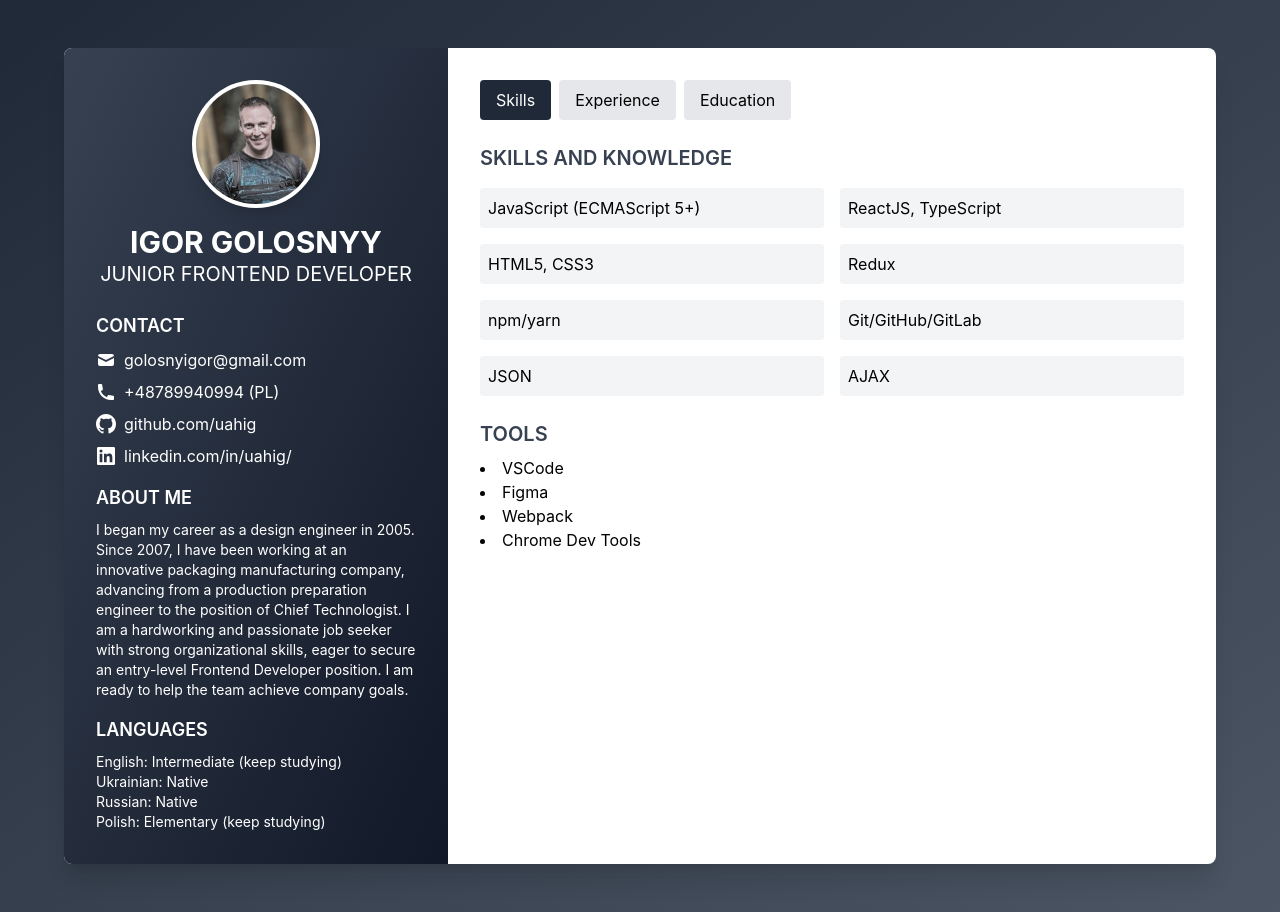
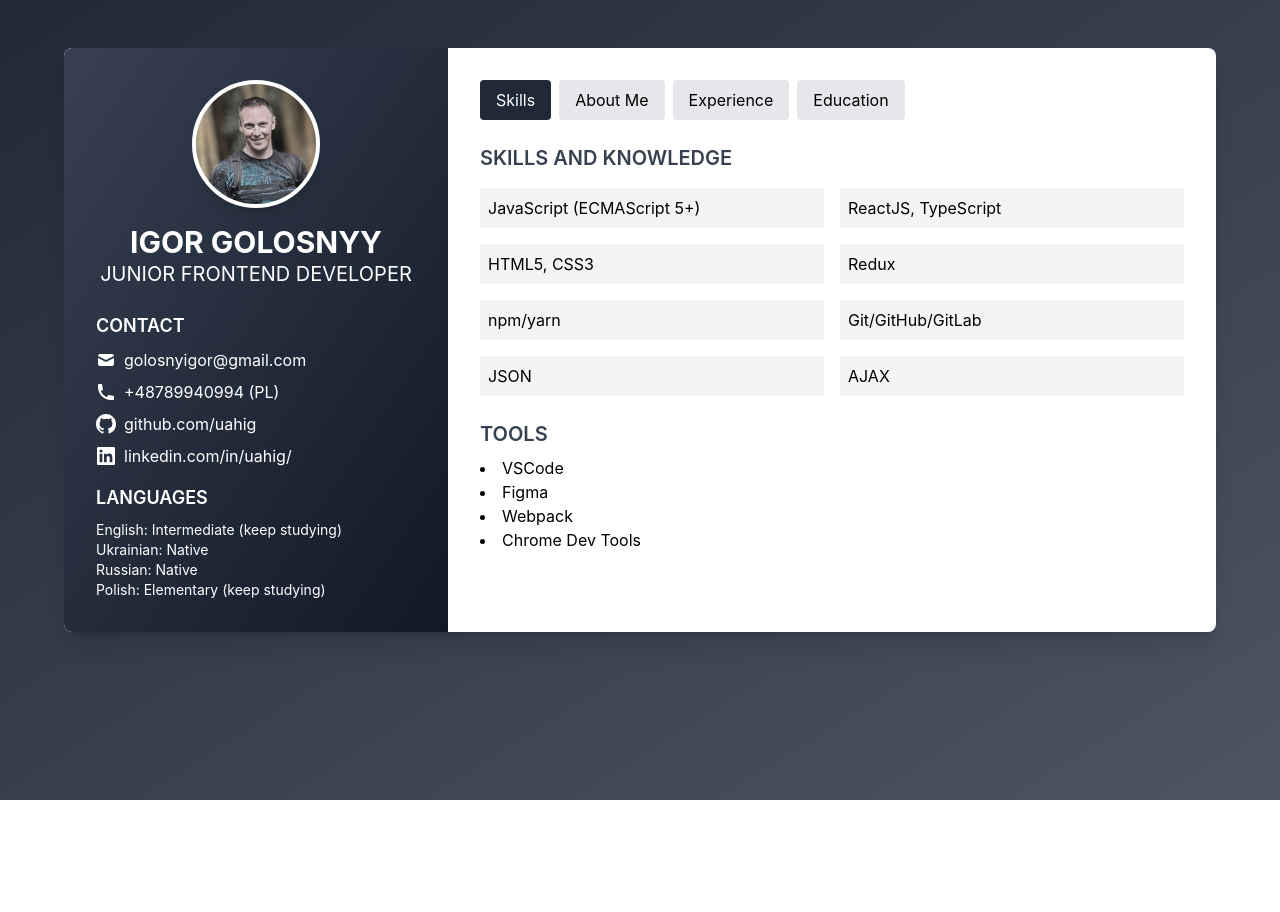
Before and after one commit to UAHIG/CV-Frontend-Golosnyy, a React (Create React App) app: page / in a window 1280 px wide. After the commit the page ends 800 px from the top, so only its background shows below. Built offline with nearby package versions, Linux system fonts and the light colour scheme.

Commit message:
change page about

```diff
--- a/src/components/Resume.js
+++ b/src/components/Resume.js
@@ -7,7 +7,10 @@ export default function Resume() {
   const [imgError, setImgError] = useState(false)
 
   const about = [
-    "I began my career as a design engineer in 2005. Since 2007, I have been working at an innovative packaging manufacturing company, advancing from a production preparation engineer to the position of Chief Technologist. I am a hardworking and passionate job seeker with strong organizational skills, eager to secure an entry-level Frontend Developer position. I am ready to help the team achieve company goals.",
+    "I began my career as a design engineer in 2005.",
+    "Since 2007, I have been working at an innovative packaging manufacturing company, advancing from a production preparation engineer to the position of Chief Technologist.",
+    "I am a hardworking and passionate job seeker with strong organizational skills, eager to secure an entry-level Frontend Developer position.",
+    "I am ready to help the team achieve company goals.",
   ]
 
   const skills = [
@@ -181,10 +184,6 @@ export default function Resume() {
               </div>
             </div>
             <div>
-              <h3 className='text-lg font-semibold'>ABOUT ME</h3>
-              <p className='mt-2 text-sm'>{about[0]}</p>
-            </div>
-            <div>
               <h3 className='text-lg font-semibold'>LANGUAGES</h3>
               <ul className='mt-2 text-sm'>
                 <li>English: Intermediate (keep studying)</li>
@@ -207,6 +206,17 @@ export default function Resume() {
                   }`}
                   onClick={() => setActiveTab("skills")}>
                   Skills
+                </motion.button>
+                <motion.button
+                  whileHover={{ scale: 1.05 }}
+                  whileTap={{ scale: 0.95 }}
+                  className={`px-4 py-2 rounded ${
+                    activeTab === "about"
+                      ? "bg-gray-800 text-white"
+                      : "bg-gray-200"
+                  }`}
+                  onClick={() => setActiveTab("about")}>
+                  About Me
                 </motion.button>
                 <motion.button
                   whileHover={{ scale: 1.05 }}
@@ -273,6 +283,38 @@ export default function Resume() {
                     </ul>
                   </motion.div>
                 )}
+                {activeTab === "about" && (
+                  <motion.div
+                    key='about'
+                    initial={{ opacity: 0, y: 20 }}
+                    animate={{ opacity: 1, y: 0 }}
+                    exit={{ opacity: 0, y: -20 }}
+                    transition={{ duration: 0.3 }}>
+                    <h3 className='text-xl font-semibold text-gray-700'>
+                      ABOUT ME
+                    </h3>
+                    <div className='mt-4 grid grid-cols-1 sm:grid-cols-2 gap-4'>
+                      {about.map((about) => (
+                        <motion.div
+                          key={about}
+                          className='bg-gray-100 p-2 rounded relative overflow-hidden'
+                          whileHover={{ scale: 1.05 }}
+                          onHoverStart={() => setHoveredSkill(about)}
+                          onHoverEnd={() => setHoveredSkill("")}>
+                          {about}
+                          {hoveredSkill === about && (
+                            <motion.div
+                              className='absolute inset-0 bg-blue-500 opacity-20'
+                              initial={{ scale: 0 }}
+                              animate={{ scale: 1 }}
+                              transition={{ duration: 0.2 }}
+                            />
+                          )}
+                        </motion.div>
+                      ))}
+                    </div>
+                  </motion.div>
+                )}
                 {activeTab === "experience" && (
                   <motion.div
                     key='experience'
```
